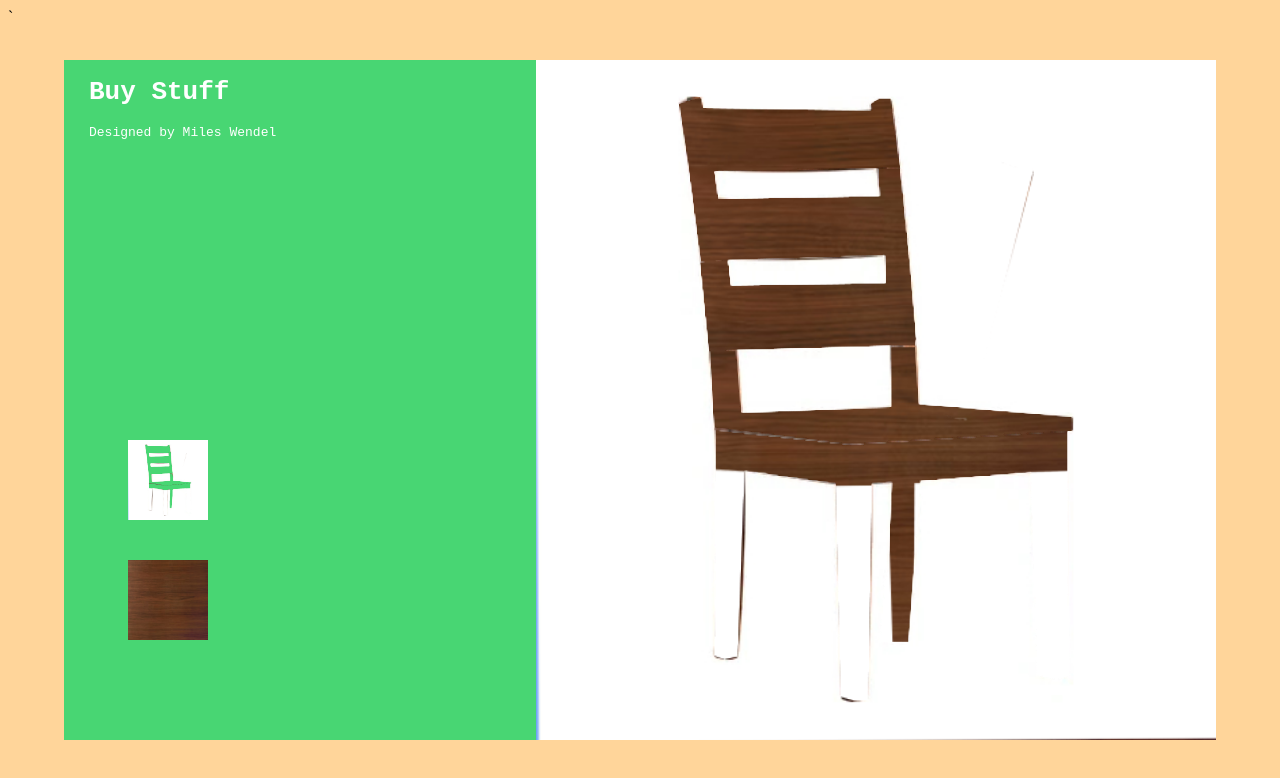
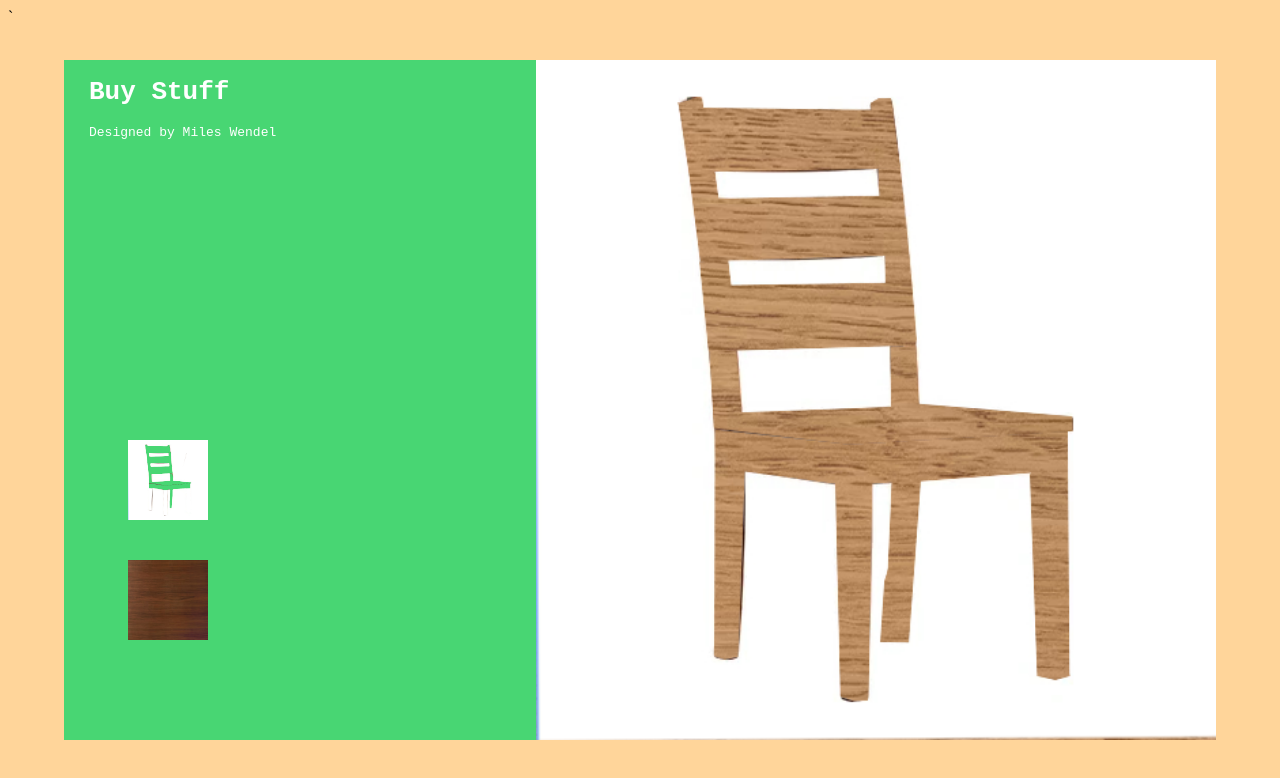
Before and after one commit to StarCoder576/Website, a website: page index.html in a window 1280 px wide. Drawn offline with Linux system fonts and the light colour scheme.

Commit message:
update index.html and style.css

```diff
--- a/index.html
+++ b/index.html
@@ -25,40 +25,40 @@
 
       <!--The chair cutout-->
       <div class = "overlay">
-        <img id="oneleg" src="https://raw.githubusercontent.com/StarCoder576/Website/main/1%20legs.png">
-        <img id="twoleg" src="https://raw.githubusercontent.com/StarCoder576/Website/main/2%20legs.png">
-        <img id="threeleg" src="https://raw.githubusercontent.com/StarCoder576/Website/main/3%20legs.png">
+        <img style = "display: none;" id="oneleg" src="https://raw.githubusercontent.com/StarCoder576/Website/main/1%20legs.png">
+        <img style = "display: none;" id="twoleg" src="https://raw.githubusercontent.com/StarCoder576/Website/main/2%20legs.png">
+        <img style = "display: none;" id="threeleg" src="https://raw.githubusercontent.com/StarCoder576/Website/main/3%20legs.png">
         <img id="fourleg" src="https://raw.githubusercontent.com/StarCoder576/Website/main/4%20legs.png">
-        <img id="fiveleg" src="https://raw.githubusercontent.com/StarCoder576/Website/main/5%20legs.png">
+        <img style = "display: none;" id="fiveleg" src="https://raw.githubusercontent.com/StarCoder576/Website/main/5%20legs.png">
       </div>
 
       <!--Under the chair cutout-->
       <div class = "underlay">
         <img id="oak" src="https://raw.githubusercontent.com/StarCoder576/Website/main/Oak.png">
-        <img id="beech" src="https://raw.githubusercontent.com/StarCoder576/Website/main/Beech.png">
-        <img id="acacia" src="https://raw.githubusercontent.com/StarCoder576/Website/main/Acacia.png">
-        <img id="mahogany" src="https://raw.githubusercontent.com/StarCoder576/Website/main/Mahogany.png">
-        <img id="teek" src="https://raw.githubusercontent.com/StarCoder576/Website/main/Teek.png">
+        <img style = "display: none;" id="beech" src="https://raw.githubusercontent.com/StarCoder576/Website/main/Beech.png">
+        <img style = "display: none;" id="acacia" src="https://raw.githubusercontent.com/StarCoder576/Website/main/Acacia.png">
+        <img style = "display: none;" id="mahogany" src="https://raw.githubusercontent.com/StarCoder576/Website/main/Mahogany.png">
+        <img style = "display: none;" id="teek" src="https://raw.githubusercontent.com/StarCoder576/Website/main/Teek.png">
       </div>
 
     </div>
 
     <!--Leg Selector-->
     <div class="leg-selector">
-      <img onclick="leg1()" src="https://raw.githubusercontent.com/StarCoder576/Website/main/1%20legs.png">
-      <img onclick="leg2()" src="https://raw.githubusercontent.com/StarCoder576/Website/main/2%20legs.png">
-      <img onclick="leg3()" src="https://raw.githubusercontent.com/StarCoder576/Website/main/3%20legs.png">
-      <img onclick="leg4()" src="https://raw.githubusercontent.com/StarCoder576/Website/main/4%20legs.png">
-      <img onclick="leg5()" src="https://raw.githubusercontent.com/StarCoder576/Website/main/5%20legs.png">
+      <img style = "left:0;"  onclick="leg1()" src="https://raw.githubusercontent.com/StarCoder576/Website/main/1%20legs.png">
+      <img style = "left:10;" onclick="leg2()" src="https://raw.githubusercontent.com/StarCoder576/Website/main/2%20legs.png">
+      <img style = "left:20;" onclick="leg3()" src="https://raw.githubusercontent.com/StarCoder576/Website/main/3%20legs.png">
+      <img style = "left:30;" onclick="leg4()" src="https://raw.githubusercontent.com/StarCoder576/Website/main/4%20legs.png">
+      <img style = "left:40;" onclick="leg5()" src="https://raw.githubusercontent.com/StarCoder576/Website/main/5%20legs.png">
     </div>
 
     <!--Wood Selector-->
     <div class="wood-selector">
-      <img onclick="oak()" src="https://raw.githubusercontent.com/StarCoder576/Website/main/Oak.png">
-      <img onclick = "beech()" src="https://raw.githubusercontent.com/StarCoder576/Website/main/Beech.png">
-      <img onclick = "acacia()" src="https://raw.githubusercontent.com/StarCoder576/Website/main/Acacia.png">
-      <img onclick = "mahogany()" src="https://raw.githubusercontent.com/StarCoder576/Website/main/Mahogany.png">
-      <img onclick = "teek()" src="https://raw.githubusercontent.com/StarCoder576/Website/main/Teek.png">
+      <img style = "left:0;" onclick = "oak()" src="https://raw.githubusercontent.com/StarCoder576/Website/main/Oak.png">
+      <img style = "left:10;" onclick = "beech()" src="https://raw.githubusercontent.com/StarCoder576/Website/main/Beech.png">
+      <img style = "left:20;" onclick = "acacia()" src="https://raw.githubusercontent.com/StarCoder576/Website/main/Acacia.png">
+      <img style = "left:30;" onclick = "mahogany()" src="https://raw.githubusercontent.com/StarCoder576/Website/main/Mahogany.png">
+      <img style = "left:40;" onclick = "teek()" src="https://raw.githubusercontent.com/StarCoder576/Website/main/Teek.png">
     </div>
 
   </div>
--- a/src/styles/css/style.css
+++ b/src/styles/css/style.css
@@ -53,7 +53,7 @@ body {
   display: inline-block;
   position: fixed;
 
-  width: 20vw;
+  width: 60vw;
   height: 10vh;
   top: 55vh;
   left: 10vw;
@@ -66,11 +66,12 @@ body {
   top: 0;
   margin-right: '5px'
 }
+
 .wood-selector {
   display: inline-block;
   position: fixed;
 
-  width: 20vw;
+  width: 60vw;
   height: 10vh;
   top: 70vh;
   left: 10vw;
```
